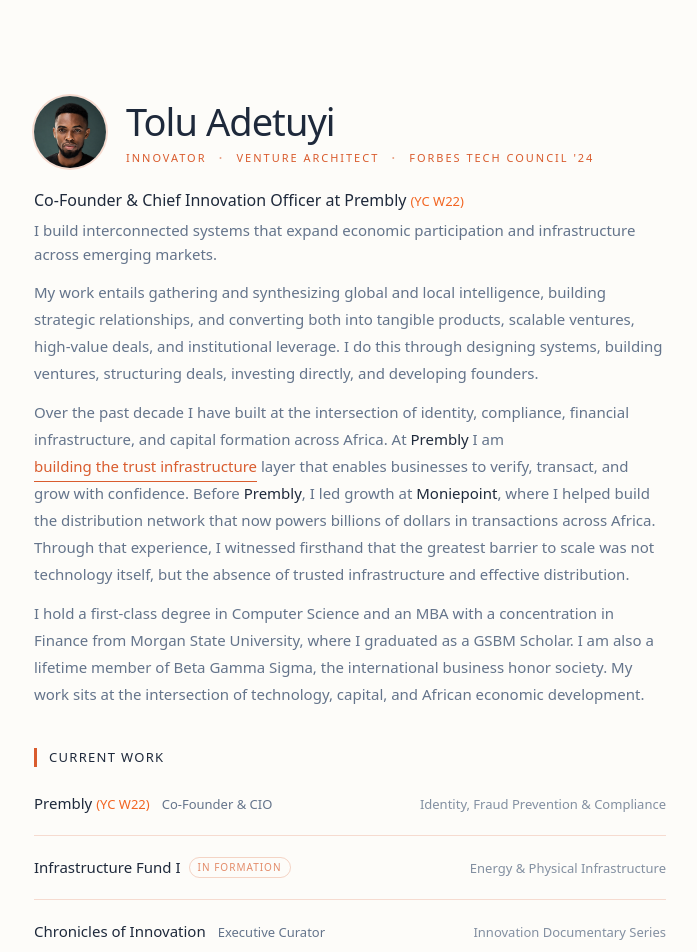
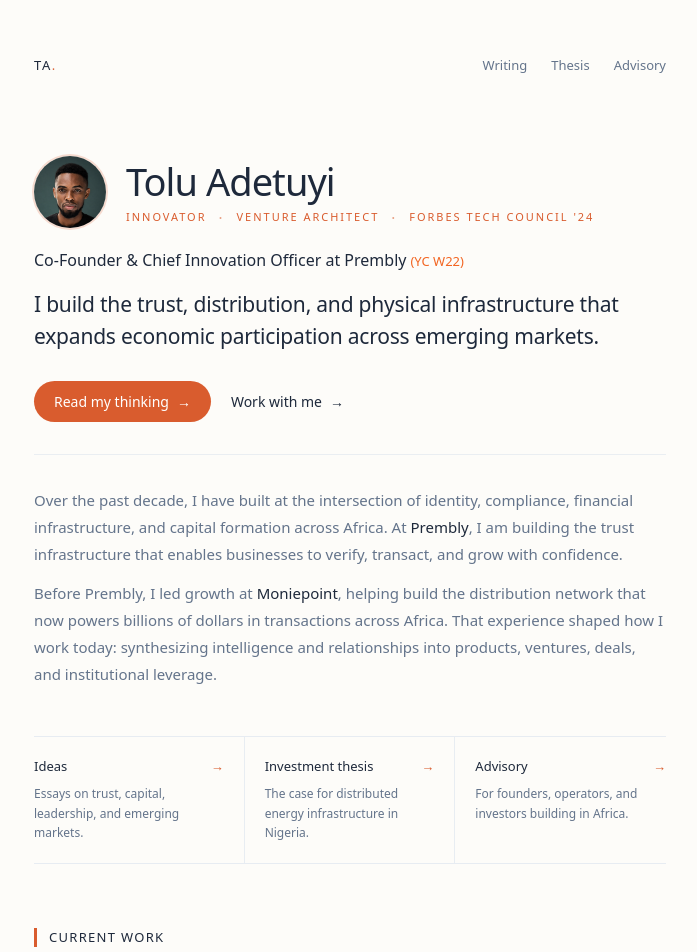
Before and after one commit to Threadigit/adetuyi.com, a Next.js app: page / in a window 1280 px wide. Shown: the top 952 px of the page, without its empty margins (290-987 px from the left). Built offline with nearby package versions, Linux system fonts and the light colour scheme.

Commit message:
Optimize homepage visitor journey

```diff
--- a/src/app/globals.css
+++ b/src/app/globals.css
@@ -16,6 +16,17 @@ body {
   font-family: var(--font-sans);
   -webkit-font-smoothing: antialiased;
   -moz-osx-font-smoothing: grayscale;
+}
+
+html {
+  scroll-behavior: smooth;
+}
+
+a:focus-visible,
+button:focus-visible {
+  outline: 2px solid var(--color-accent);
+  outline-offset: 4px;
+  border-radius: 2px;
 }
 
 ::selection {
--- a/src/app/page.tsx
+++ b/src/app/page.tsx
@@ -1,10 +1,35 @@
+import Link from "next/link";
 import { getLatestPosts } from "@/lib/writing";
 
 export default function Home() {
   return (
-    <main className="max-w-[680px] mx-auto px-6 py-16 md:py-24">
+    <main id="main-content" className="max-w-[680px] mx-auto px-6 py-8 md:py-14">
+      <nav
+        aria-label="Primary navigation"
+        className="flex items-center justify-between gap-4 mb-14 md:mb-20 animate-fade-up"
+      >
+        <Link
+          href="/"
+          aria-label="Tolu Adetuyi, home"
+          className="text-[13px] font-medium tracking-[0.12em] uppercase text-foreground"
+        >
+          TA<span className="text-accent">.</span>
+        </Link>
+        <div className="flex items-center gap-4 sm:gap-6 text-[13px] text-muted">
+          <Link href="/writing" className="hover:text-foreground transition-colors">
+            Writing
+          </Link>
+          <Link href="/thesis" className="hover:text-foreground transition-colors">
+            Thesis
+          </Link>
+          <Link href="/work" className="hover:text-foreground transition-colors">
+            Advisory
+          </Link>
+        </div>
+      </nav>
+
       {/* ── Header ── */}
-      <header className="mb-3 animate-fade-up delay-100">
+      <header className="mb-8 animate-fade-up delay-100">
         <div className="flex items-center gap-5 mb-5">
           {/* Avatar */}
           <div className="relative flex-shrink-0 w-[72px] h-[72px] rounded-full overflow-hidden ring-2 ring-accent/20">
@@ -39,26 +64,87 @@ export default function Home() {
           </a>
           <span className="text-[#f26522] text-[13px] font-medium ml-1">(YC W22)</span>
         </p>
-        <p className="text-muted text-[15px] leading-relaxed max-w-[640px]">
-          I build interconnected systems that expand economic participation and infrastructure across emerging markets.
+        <p className="text-[19px] md:text-[21px] leading-[1.55] tracking-[-0.01em] text-foreground max-w-[640px] mt-4">
+          I build the trust, distribution, and physical infrastructure that
+          expands economic participation across emerging markets.
         </p>
+        <div className="flex flex-wrap items-center gap-x-5 gap-y-3 mt-7">
+          <Link
+            href="/writing"
+            className="inline-flex items-center gap-2 bg-accent text-white px-5 py-2.5 rounded-full hover:bg-accent/90 transition-all font-medium text-[14px] group"
+          >
+            Read my thinking
+            <span className="transition-transform duration-300 group-hover:translate-x-1">→</span>
+          </Link>
+          <Link
+            href="/work"
+            className="inline-flex items-center gap-2 text-[14px] font-medium text-foreground hover:text-accent transition-colors group"
+          >
+            Work with me
+            <span className="transition-transform duration-300 group-hover:translate-x-1">→</span>
+          </Link>
+        </div>
       </header>
 
       {/* ── About ── */}
-      <section className="mb-10 animate-fade-up delay-200">
+      <section className="mb-12 pt-8 border-t border-border/70 animate-fade-up delay-200">
         <p className="text-[15px] leading-[1.8] text-muted">
-          My work entails gathering and synthesizing global and local intelligence, building strategic relationships, and converting both into tangible products, scalable ventures, high-value deals, and institutional leverage. I do this through designing systems, building ventures, structuring deals, investing directly, and developing founders.
+          Over the past decade, I have built at the intersection of identity,
+          compliance, financial infrastructure, and capital formation across
+          Africa. At{" "}
+          <a href="https://prembly.com/" target="_blank" rel="noopener noreferrer" className="text-foreground link-hover font-medium">
+            Prembly
+          </a>
+          , I am building the trust infrastructure that enables businesses to
+          verify, transact, and grow with confidence.
         </p>
         <p className="text-[15px] leading-[1.8] text-muted mt-3">
-          Over the past decade I have built at the intersection of identity, compliance, financial infrastructure, and capital formation across Africa. At <a href="https://prembly.com/" target="_blank" rel="noopener noreferrer" className="text-foreground link-hover font-medium">Prembly</a> I am <span className="text-accent font-medium relative inline-block after:absolute after:bottom-[-2px] after:left-0 after:w-full after:h-[1px] after:bg-accent">building the trust infrastructure</span> layer that enables businesses to verify, transact, and grow with confidence. Before <a href="https://prembly.com/" target="_blank" rel="noopener noreferrer" className="text-foreground link-hover font-medium">Prembly</a>, I led growth at{" "}
-          <a href="https://moniepoint.com/" target="_blank" rel="noopener noreferrer" className="text-foreground link-hover font-medium">Moniepoint</a>,
-          where I helped build the distribution network that now powers billions of dollars in transactions across Africa. Through that experience, I witnessed firsthand that the greatest barrier to scale was not technology itself, but the absence of trusted infrastructure and effective distribution.
+          Before Prembly, I led growth at{" "}
+          <a href="https://moniepoint.com/" target="_blank" rel="noopener noreferrer" className="text-foreground link-hover font-medium">
+            Moniepoint
+          </a>
+          , helping build the distribution network that now powers billions of
+          dollars in transactions across Africa. That experience shaped how I
+          work today: synthesizing intelligence and relationships into products,
+          ventures, deals, and institutional leverage.
         </p>
-        <p className="text-[15px] leading-[1.8] text-muted mt-3">
-          I hold a first-class degree in Computer Science and an MBA with a concentration in Finance
-          from Morgan State University, where I graduated as a GSBM Scholar. I am also a lifetime member of Beta Gamma Sigma, the international business honor society. My work sits at the intersection of technology,
-          capital, and African economic development.
-        </p>
+      </section>
+
+      <section aria-labelledby="explore-heading" className="mb-16 animate-fade-up delay-300">
+        <h2 id="explore-heading" className="sr-only">Explore</h2>
+        <div className="grid grid-cols-1 sm:grid-cols-3 border-y border-border/80 divide-y sm:divide-y-0 sm:divide-x divide-border/80">
+          {[
+            {
+              href: "/writing",
+              label: "Ideas",
+              description: "Essays on trust, capital, leadership, and emerging markets.",
+            },
+            {
+              href: "/thesis",
+              label: "Investment thesis",
+              description: "The case for distributed energy infrastructure in Nigeria.",
+            },
+            {
+              href: "/work",
+              label: "Advisory",
+              description: "For founders, operators, and investors building in Africa.",
+            },
+          ].map((item) => (
+            <Link
+              key={item.href}
+              href={item.href}
+              className="group py-5 sm:px-5 first:sm:pl-0 last:sm:pr-0"
+            >
+              <span className="flex items-center justify-between text-[13px] font-medium text-foreground mb-2 group-hover:text-accent transition-colors">
+                {item.label}
+                <span className="text-accent transition-transform duration-300 group-hover:translate-x-1">→</span>
+              </span>
+              <span className="block text-[12px] leading-relaxed text-muted">
+                {item.description}
+              </span>
+            </Link>
+          ))}
+        </div>
       </section>
 
 
```
